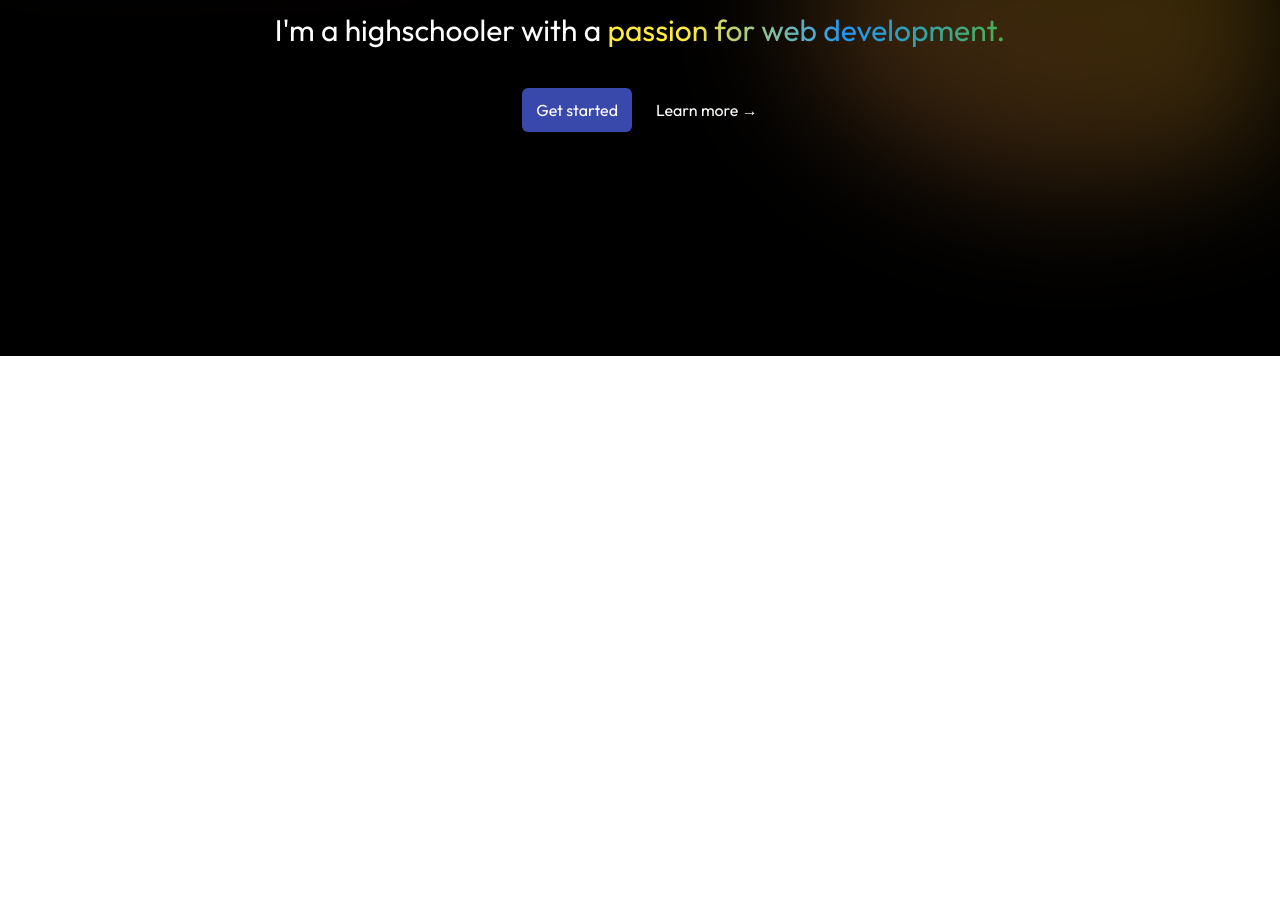
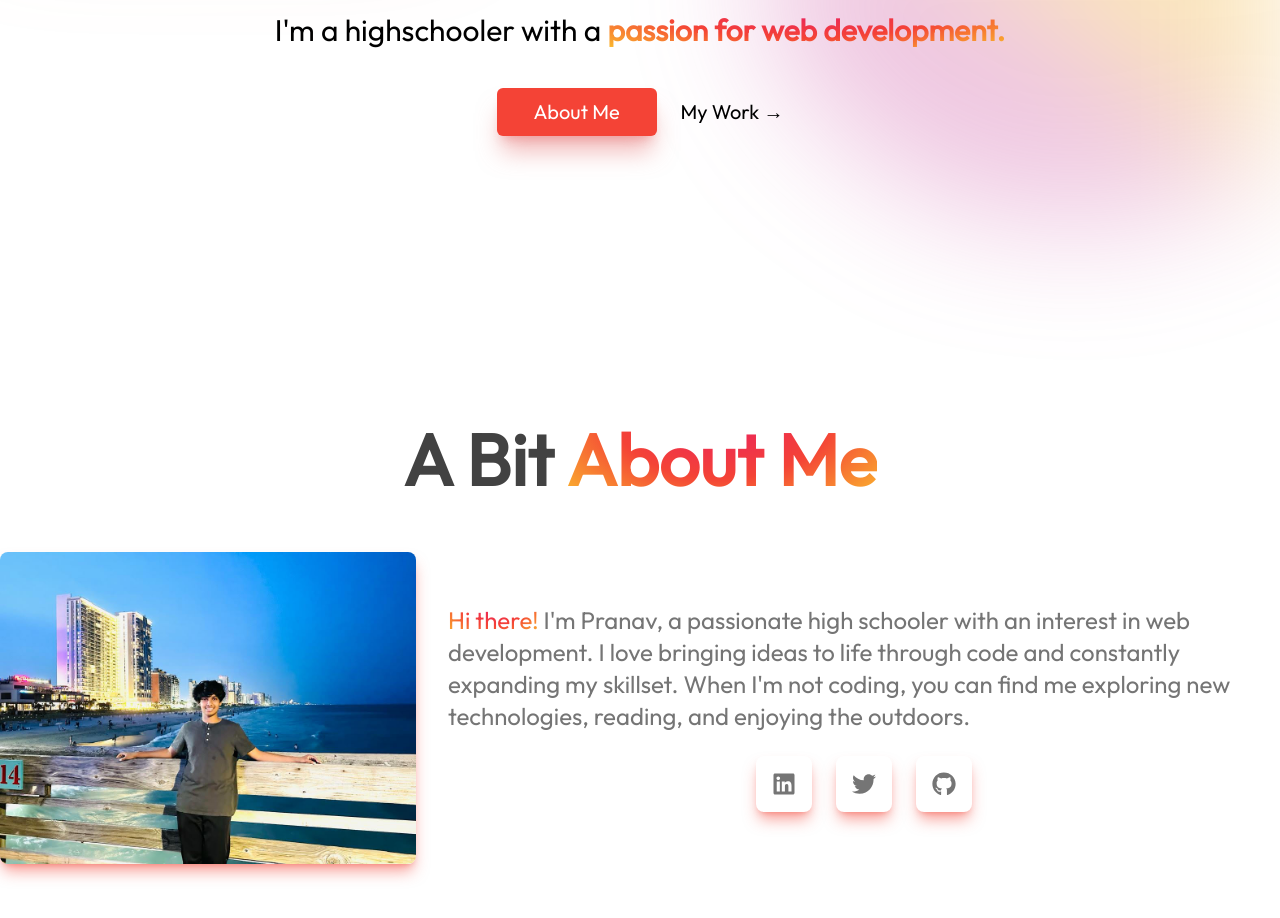
Before and after one commit to PkTheCoda/portfolio, a React (Vite) app: page / in a window 1280 px wide. Shown: the part 548-1466 px from the top of the page. Before the commit the page ends 1102 px from the top, so only its background shows below. Built offline with nearby package versions, Linux system fonts and the light colour scheme.

Commit message:
Worked on about me section

```diff
--- a/package.json
+++ b/package.json
@@ -14,7 +14,8 @@
     "@heroicons/react": "^2.0.18",
     "@material-tailwind/react": "^2.1.0",
     "react": "^18.2.0",
-    "react-dom": "^18.2.0"
+    "react-dom": "^18.2.0",
+    "react-icons": "^4.10.1"
   },
   "devDependencies": {
     "@types/react": "^18.2.15",
--- a/src/App.jsx
+++ b/src/App.jsx
@@ -3,11 +3,15 @@ import reactLogo from './assets/react.svg'
 import viteLogo from '/vite.svg'
 import './App.css'
 import Navbar from './Components/Header'
+import ButtonGradient from './Components/ButtonGradient'
+import AboutMe from './Components/AboutSection'
+
 function App() {
 
   return (
     <>
       <Navbar />
+      <AboutMe />
     </>
   )
 }
--- /dev/null
+++ b/src/Components/AboutSection.jsx
@@ -0,0 +1,44 @@
+import React from 'react';
+import { FaLinkedin, FaTwitter, FaGithub } from 'react-icons/fa';
+import mePicture from '../Images/mepicture.jpg'
+import ButtonGradient from './ButtonGradient';
+
+
+export default function AboutMe() {
+  return (
+    <section className="py-16 bg-white relative">
+      <div className="container mx-auto max-w-[90rem] boxgrad relative">
+        <h2 className="text-7xl font-semibold text-gray-800 mb-14 text-center font-outfit">A Bit <span className="main-gradient">About Me</span></h2>
+        <div className="flex flex-col lg:flex-row items-center justify-center space-y-6 lg:space-y-0 lg:space-x-8">
+          <div className="lg:w-1/3 relative boxgrad">
+            <img
+              src={mePicture}
+              alt="Profile"
+              className="rounded-lg w-44 h-44 mx-auto lg:w-full lg:h-full shadow-red-500/50 shadow-lg"
+            />
+          </div>
+          <div className="lg:w-2/3">
+            <p className="text-2xl font-outfit text-gray-600">
+              <span className="main-gradient">Hi there!</span> I'm Pranav, a passionate high schooler with an interest in web development. I love bringing ideas to life through code and constantly expanding my skillset. When I'm not coding, you can find me exploring new technologies, reading, and enjoying the outdoors.
+            </p>
+            <div className="flex mt-6 space-x-4 items-center justify-center gap-x-2">
+              <a href="#" className="text-gray-600 hover:text-orange-400 w-14 bg-white shadow-lg shadow-red-500/50 flex justify-center p-4 rounded-lg">
+                <FaLinkedin className="text-2xl" />
+              </a>
+              <a href="#" className="text-gray-600 hover:text-orange-400 w-14 bg-white shadow-lg shadow-red-500/50 flex justify-center p-4 rounded-lg">
+                <FaTwitter className="text-2xl" />
+              </a>
+              <a href="#" className="text-gray-600 hover:text-orange-400 w-14 bg-white shadow-lg shadow-red-500/50 flex justify-center p-4 rounded-lg">
+                <FaGithub className="text-2xl" />
+              </a>
+            </div>
+          </div>
+        </div>
+        <div className="mt-16 grid gap-6 grid-cols-2">
+          <div className="relative boxgrad w-full h-40"></div>
+          <div className="relative boxgrad w-full h-40"></div>
+        </div>
+      </div>
+    </section>
+  );
+}
--- /dev/null
+++ b/src/Components/ButtonGradient.jsx
@@ -0,0 +1,9 @@
+import React from "react";
+
+export default function ButtonGradient() {
+    return (
+        <div className="text-center my-4 text-2xl p-2  flex items-center justify-center">
+            <button className="relative boxgrad bg-white text-black rounded-lg w-[200px] font-outfit h-[120px]">Hi</button>
+        </div>
+    )
+}
--- a/src/Components/Header.jsx
+++ b/src/Components/Header.jsx
@@ -13,7 +13,7 @@ export default function Navbar() {
   const [mobileMenuOpen, setMobileMenuOpen] = useState(false)
 
   return (
-    <div className="bg-black">
+    <div className="bg-white">
       <header className="absolute inset-x-0 top-0 z-50">
         <nav className="flex items-center justify-between p-6 lg:px-8" aria-label="Global">
           <div className="flex lg:flex-1">
@@ -38,13 +38,13 @@ export default function Navbar() {
           </div>
           <div className="hidden lg:flex lg:gap-x-12">
             {navigation.map((item) => (
-              <a key={item.name} href={item.href} className="text-md leading-6 text-white font-outfit">
+              <a key={item.name} href={item.href} className="text-md leading-6 text-black font-outfit">
                 {item.name}
               </a>
             ))}
           </div>
           <div className="hidden lg:flex lg:flex-1 lg:justify-end">
-            <a href="#" className="text-md leading-6 text-white font-outfit">
+            <a href="#" className="text-md leading-6 text-black font-outfit">
               Contact Me <span aria-hidden="true">&rarr;</span>
             </a>
           </div>
@@ -112,21 +112,21 @@ export default function Navbar() {
         </div>
         <div className="mx-auto max-w-5xl py-32 sm:py-48 lg:py-56">
           <div className="text-center">
-            <h1 className="text-5xl tracking-tight font-bold text-gray-100 sm:text-9xl font-outfit">
+            <h1 className="text-5xl tracking-tight font-bold text-black sm:text-9xl font-outfit">
               Hi There, I'm <span className='main-gradient'>Pranav Konjeti</span>
             </h1>
-            <p className="mt-6 text-xl sm:text-3xl leading-8 text-white font-outfit">
-              I'm a highschooler with a <span className='full-gradient'>passion for web development.</span>
+            <p className="mt-6 text-xl sm:text-3xl leading-8 text-black font-outfit">
+              I'm a highschooler with a <span className='main-gradient font-bold'>passion for web development.</span>
             </p>
             <div className="mt-10 flex items-center justify-center gap-x-6">
               <a
                 href="#"
-                className="rounded-md bg-indigo-600 px-3.5 py-2.5 text-md text-white shadow-sm hover:bg-indigo-500 focus-visible:outline focus-visible:outline-2 focus-visible:outline-offset-2 focus-visible:outline-indigo-600 font-outfit"
+                className="rounded-md bg-red-500 px-3.5 py-2.5 text-xl text-white shadow-xl shadow-red-300/50 font-outfit w-40 h-15 flex items-center justify-center transform transition hover:scale-105"
               >
-                Get started
+                About Me
               </a>
-              <a href="#" className="text-md leading-6 text-white font-outfit">
-                Learn more <span aria-hidden="true">→</span>
+              <a href="#" className="text-xl leading-6 text-black font-outfit">
+                My Work <span aria-hidden="true">→</span>
               </a>
             </div>
           </div>
@@ -136,7 +136,7 @@ export default function Navbar() {
           aria-hidden="true"
         >
           <div
-            className="relative left-[calc(50%+3rem)] aspect-[1155/678] w-[36.125rem] -translate-x-1/2 bg-gradient-to-tr from-[#bd6e43] from-30% to-[#aec913] via-[#c59110] opacity-30 sm:left-[calc(40%+36rem)] sm:bottom-[10rem] sm:w-[72.1875rem]"
+            className="relative left-[calc(50%+3rem)] aspect-[1155/678] w-[36.125rem] -translate-x-1/2 bg-gradient-to-tr from-[#c7449b] from-50% to-[#efa717] to-40% via-[#c51010] opacity-30 sm:left-[calc(40%+36rem)] sm:bottom-[20rem] sm:w-[80.1875rem] sm:h-[60rem]"
             style={{
               clipPath:
                 'polygon(28.29% 33.22%, 37.29% 26.17%, 48.49% 23.83%, 60.42% 26.17%, 66.84% 29.32%, 70.23% 35.62%, 72.52% 47%, 71.96% 53.49%, 70.23% 61.27%, 63% 64.64%, 51.44% 69.65%, 39.01% 67.54%, 28.29% 57.52%, 23.56% 43.63%)',
--- a/src/index.css
+++ b/src/index.css
@@ -4,10 +4,47 @@
 
 @layer components {
   .main-gradient {
-    @apply bg-[radial-gradient(ellipse_at_top,_var(--tw-gradient-stops))] from-pink-500 via-red-500 to-yellow-500 inline text-transparent bg-clip-text
+    @apply bg-[radial-gradient(ellipse_at_top,_var(--tw-gradient-stops))] from-pink-500 via-red-500 to-yellow-700 inline text-transparent bg-clip-text
   }
 
   .full-gradient {
     @apply bg-gradient-to-r from-yellow-500 from-20% via-blue-500 to-green-500 inline text-transparent bg-clip-text
   }
 }
+
+
+.boxgrad:before {
+  content: "";
+  z-index: -1;
+  position: absolute;
+  top: 0;
+  right: 0;
+  bottom: 10px;
+  left: 0;
+  background: linear-gradient(to top left, #ff3d00 0%, #0400ff 100% );
+  transform: translate3d(0px, 20px, 0) scale(0.95);
+  filter: blur(20px);
+  opacity: var(0.7);
+  transition: opacity 0.3s;
+  border-radius:8px;
+}
+
+/*
+* Provided by the Generator.
+* Prevents issues when the parent creates a
+* stacking context. (For example, using the transform
+* property )
+*/
+.boxgrad::after {
+  content: "";
+  z-index: -1;
+  position: absolute;
+  top: 0;
+  right: 0;
+  bottom: 10px;
+  left: 0;
+  background: inherit;
+  border-radius:8px;
+}
+
+/* bg-gradient-to-tl from-pink-500 via-red-500 to-yellow-500 hover:to-pink-500 hover:from-yellow-500 */
```
Also changed, not shown: src/Images/mepicture.jpg (added), 1 other file (tests, documents, lock files or other folders).
